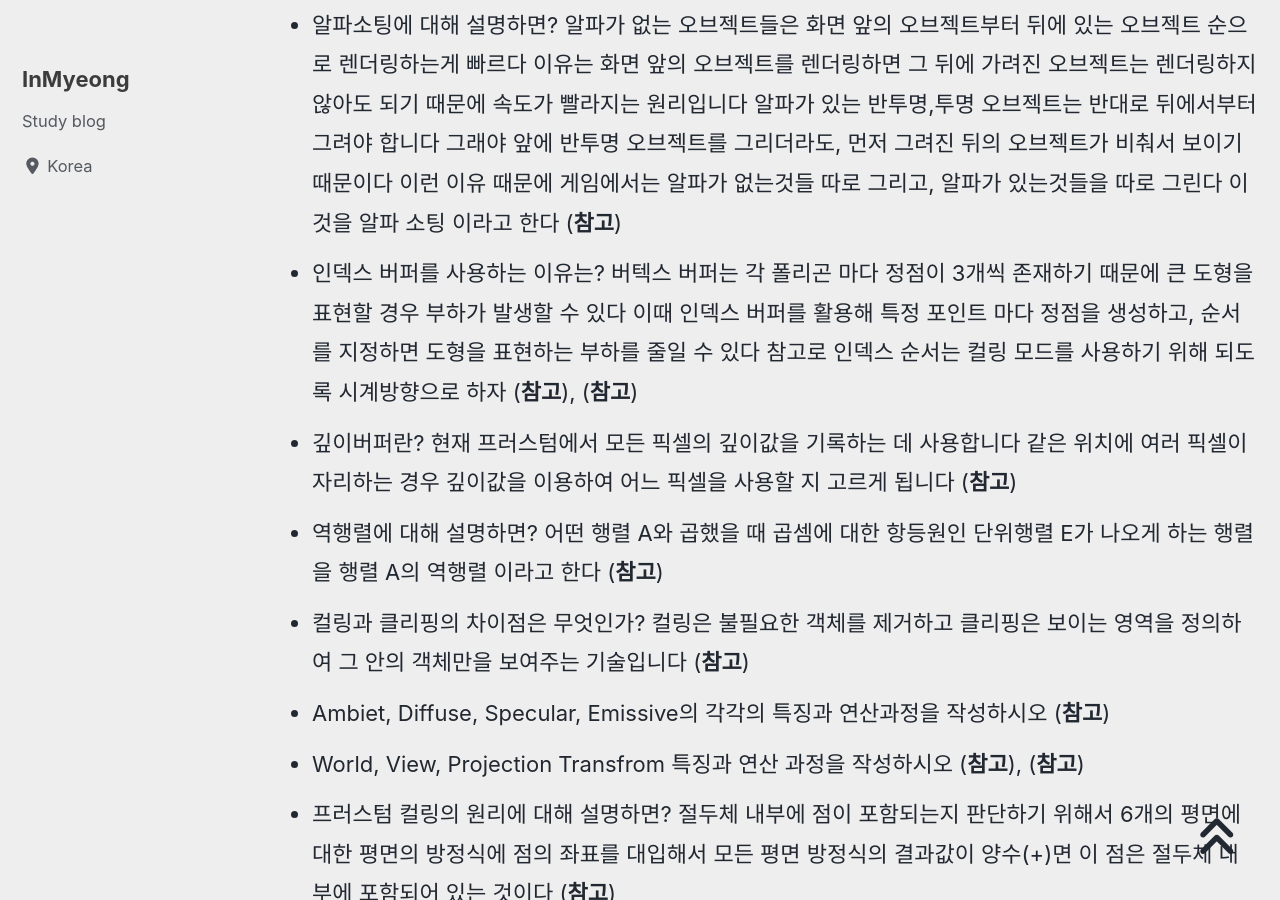
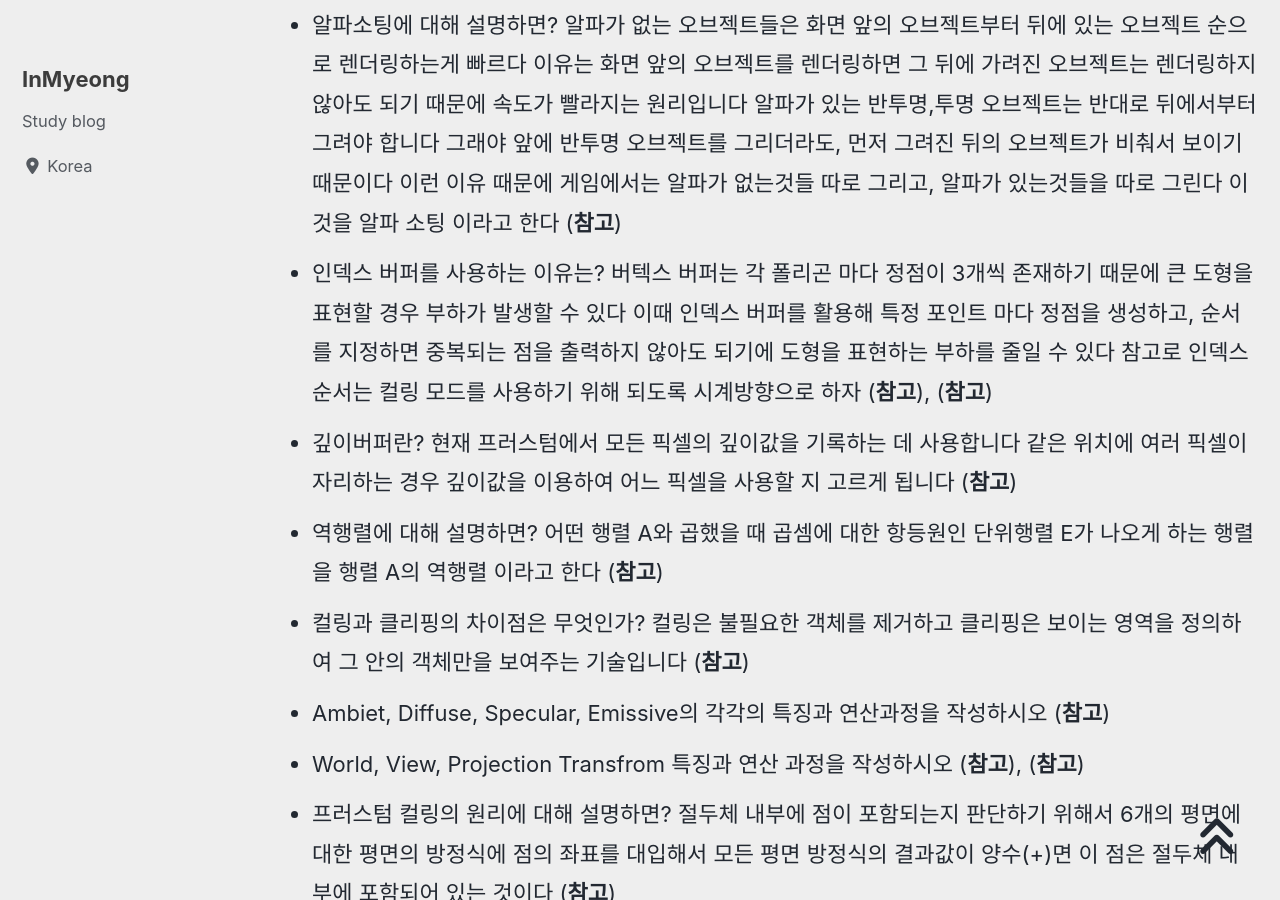
Before and after one commit to devMyeong/devMyeong.github.io, a Jekyll site: the page built from _posts/cs/2022-09-05-블로그-면접준비.md, in a window 1280 px wide and 900 px high, scrolled down 21337 px. Built offline with Jekyll 4.4.1, drawn with Linux system fonts in a browser that asks for light colours; cached includes are drawn as plain includes; nearby versions of some CDN libraries; some web fonts are replaced; comment, search, counter and statistics services are not loaded.

Commit message:
Chore : 수정

```diff
--- a/_posts/cs/2022-09-05-블로그-면접준비.md
+++ b/_posts/cs/2022-09-05-블로그-면접준비.md
@@ -198,7 +198,7 @@ last_modified_at: 2022-10-30
 - 더블 버퍼링과 스왑 체인에 대해 설명하면? 프레임이 갱신되는 과정에서 스크린에 깜빡거림(Flickering)이 생길 수 있다 이 현상을 방지하기 위해서 전면 버퍼(front buffer)외에 화면 밖(off screen)의 후면 버퍼(back buffer)를 추가적으로 두는데, 이 방식을 이중 버퍼링 이라고 하고 한다 또한 후면 버퍼에 그리기가 완료되면 전면 버퍼와 후면 버퍼를 교환하는데 이때 비디오 컨트롤러는 전면 버퍼 만을 참조해 스크린을 갱신한다 이 방식을 스왑체인 이라고 한다 ([**참고**](https://handhp1.tistory.com/10))
 - 알파블렌딩과 알파테스트의 차이는? 알파블렌딩은 블랜딩 설정에 따라 색상이 혼합되는 것이고, 알파테스트는 설정값을 기준으로 해당되는 범위의 값을 제거 하는 것이다 ([**참고**](https://mgun.tistory.com/130))
 - 알파소팅에 대해 설명하면? 알파가 없는 오브젝트들은 화면 앞의 오브젝트부터 뒤에 있는 오브젝트 순으로 렌더링하는게 빠르다 이유는 화면 앞의 오브젝트를 렌더링하면 그 뒤에 가려진 오브젝트는 렌더링하지 않아도 되기 때문에 속도가 빨라지는 원리입니다 알파가 있는 반투명,투명 오브젝트는 반대로 뒤에서부터 그려야 합니다 그래야 앞에 반투명 오브젝트를 그리더라도, 먼저 그려진 뒤의 오브젝트가 비춰서 보이기 때문이다 이런 이유 때문에 게임에서는 알파가 없는것들 따로 그리고, 알파가 있는것들을 따로 그린다 이것을 알파 소팅 이라고 한다 ([**참고**](https://m.blog.naver.com/PostView.naver?isHttpsRedirect=true&blogId=agebreak&logNo=60123549628))
-- 인덱스 버퍼를 사용하는 이유는? 버텍스 버퍼는 각 폴리곤 마다 정점이 3개씩 존재하기 때문에 큰 도형을 표현할 경우 부하가 발생할 수 있다 이때 인덱스 버퍼를 활용해 특정 포인트 마다 정점을 생성하고, 순서를 지정하면 도형을 표현하는 부하를 줄일 수 있다 참고로 인덱스 순서는 컬링 모드를 사용하기 위해 되도록 시계방향으로 하자 ([**참고**](https://showmiso.tistory.com/142)), ([**참고**](https://carrotclub.tistory.com/16))
+- 인덱스 버퍼를 사용하는 이유는? 버텍스 버퍼는 각 폴리곤 마다 정점이 3개씩 존재하기 때문에 큰 도형을 표현할 경우 부하가 발생할 수 있다 이때 인덱스 버퍼를 활용해 특정 포인트 마다 정점을 생성하고, 순서를 지정하면 중복되는 점을 출력하지 않아도 되기에 도형을 표현하는 부하를 줄일 수 있다 참고로 인덱스 순서는 컬링 모드를 사용하기 위해 되도록 시계방향으로 하자 ([**참고**](https://showmiso.tistory.com/142)), ([**참고**](https://carrotclub.tistory.com/16))
 - 깊이버퍼란? 현재 프러스텀에서 모든 픽셀의 깊이값을 기록하는 데 사용합니다 같은 위치에 여러 픽셀이 자리하는 경우 깊이값을 이용하여 어느 픽셀을 사용할 지 고르게 됩니다 ([**참고**](https://blog.nullbus.net/80))
 - 역행렬에 대해 설명하면? 어떤 행렬 A와 곱했을 때 곱셈에 대한 항등원인 단위행렬 E가 나오게 하는 행렬을 행렬 A의 역행렬 이라고 한다 ([**참고**](https://mathbang.net/567))
 - 컬링과 클리핑의 차이점은 무엇인가? 컬링은 불필요한 객체를 제거하고 클리핑은 보이는 영역을 정의하여 그 안의 객체만을 보여주는 기술입니다 ([**참고**](https://doobudubu.tistory.com/m/243))
```
Also changed, not shown: other parts of _posts/cs/2022-09-05-블로그-면접준비.md (+1 -1 lines).
